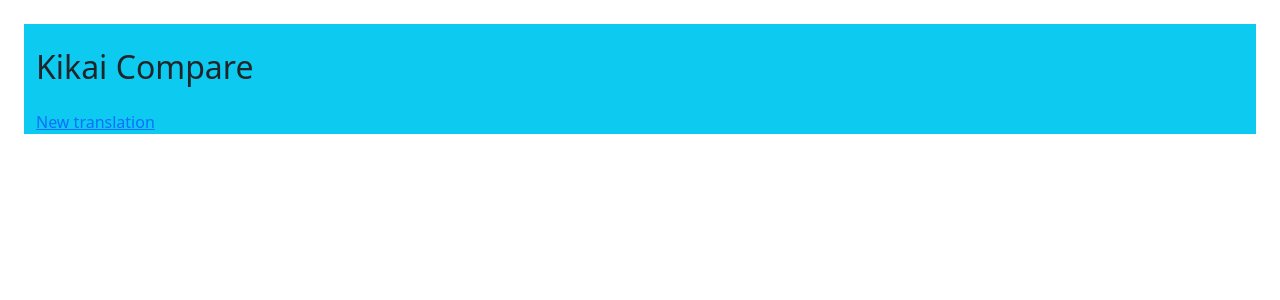
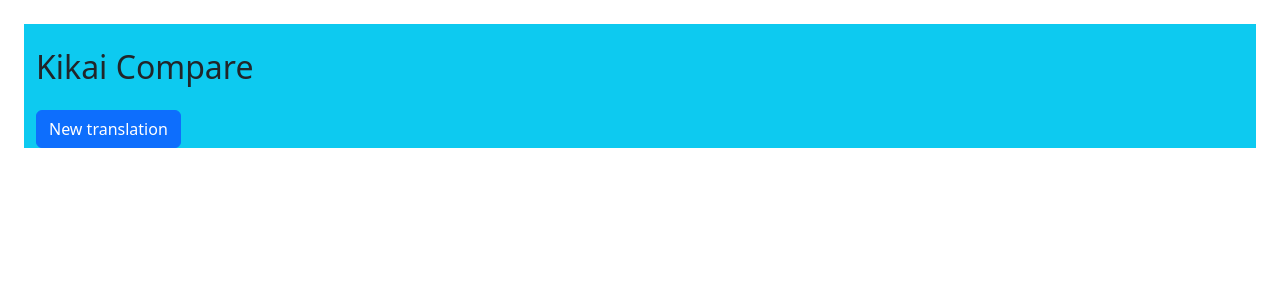
Before and after one commit to 4ka0/honyaku_assist, a Django app: page /output in a window 1280 px wide. Shown: the top 300 px of the page. Run offline with Django 4.2, Linux system fonts and the light colour scheme; parts of the project's set-up code (start-up, migrations or seed data) failed here and were passed over; some libraries are stand-ins or nearby versions.

Commit message:
Output page link changed to button

```diff
--- a/templates/output.html
+++ b/templates/output.html
@@ -2,6 +2,6 @@
 
 {% block content %}
 
-    <a href="{% url 'input_page' %}">New translation</a>
+    <a href="{% url 'input_page' %}" class="btn btn-primary">New translation</a>
 
 {% endblock %}
```
